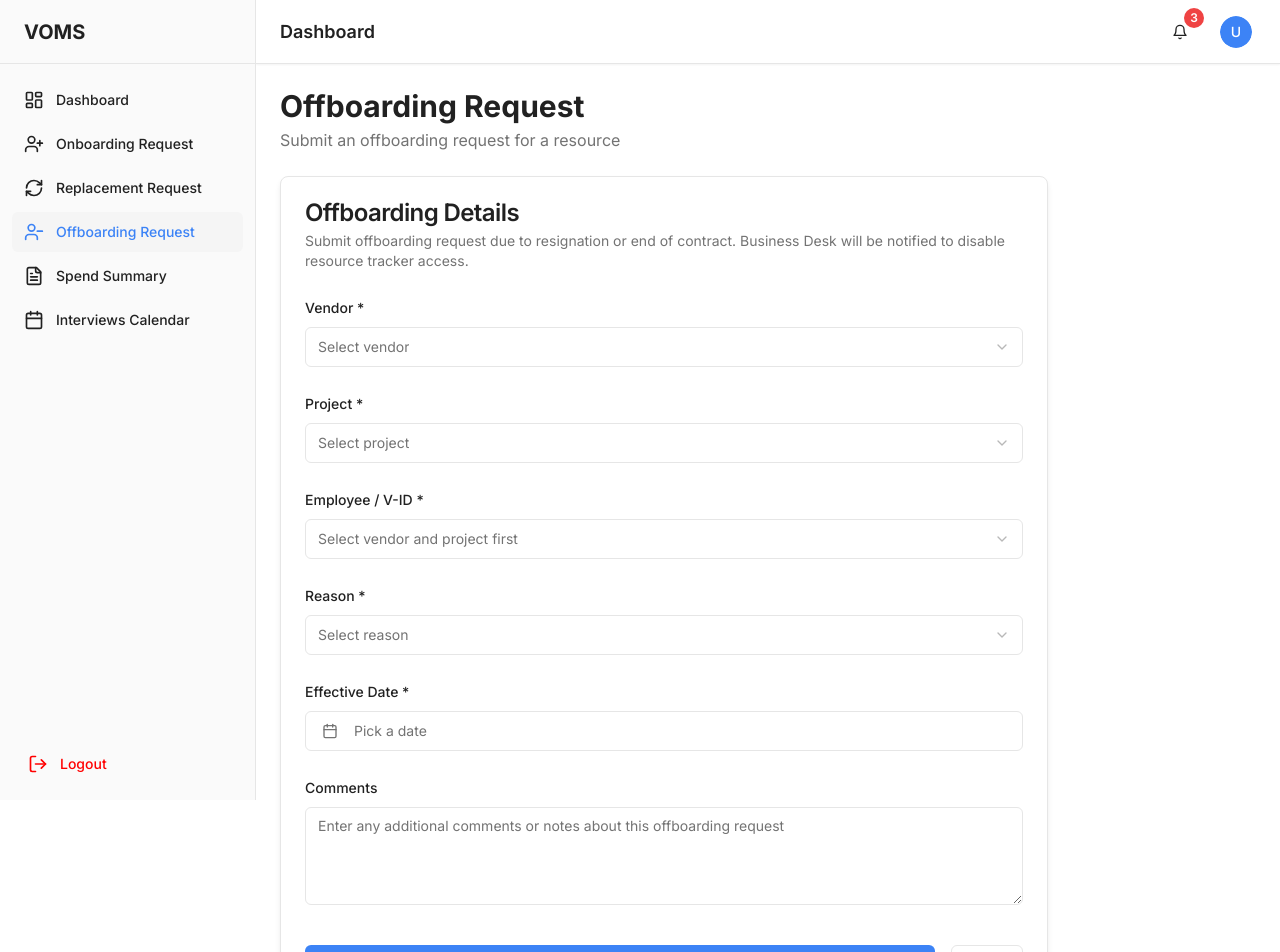
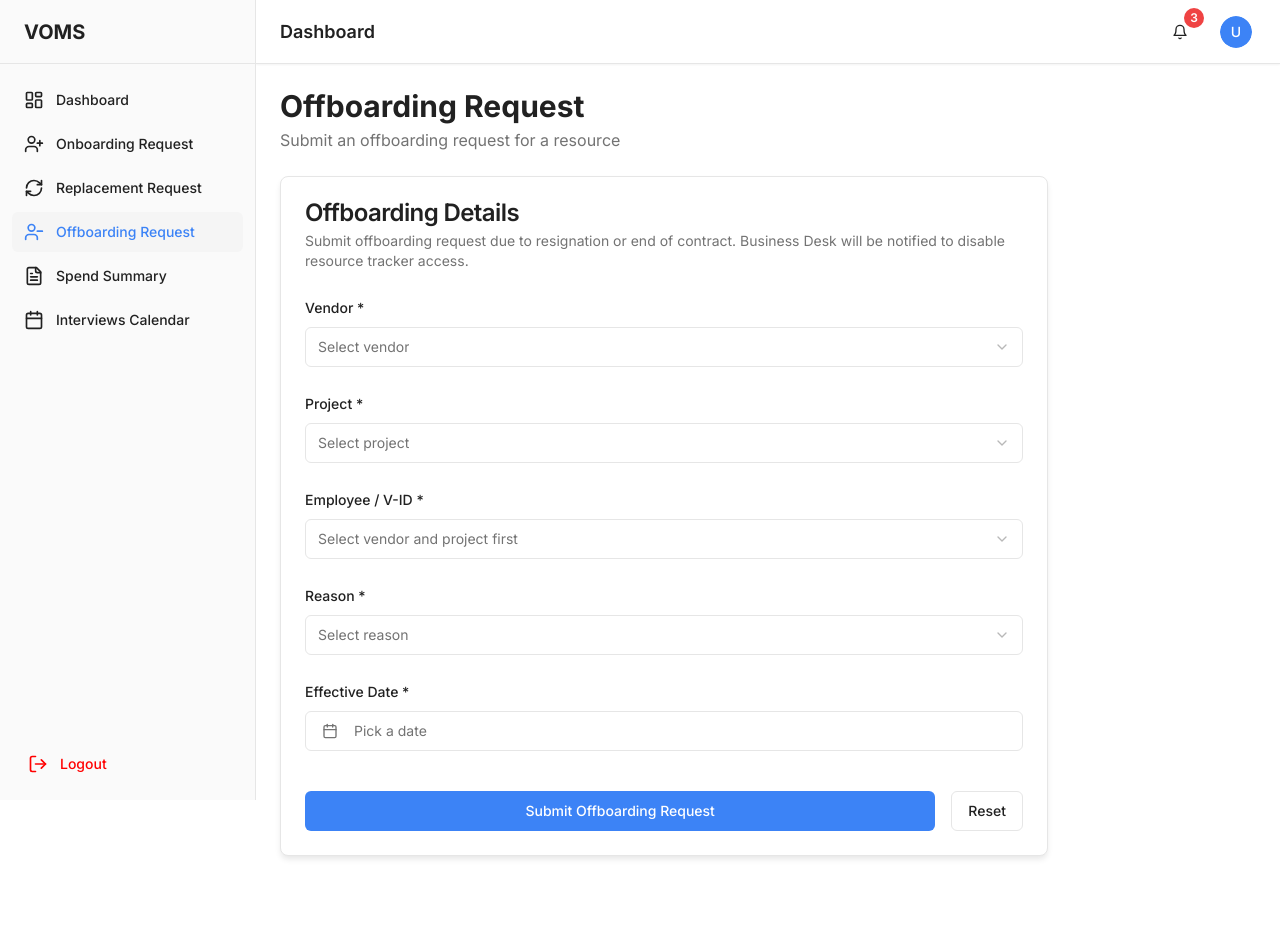
Before and after one commit to richareddy03/Vendor_Management, a React (Vite) app: page /offboarding in a window 1280 px wide. Shown: the top 952 px of the page. After the commit the page ends 880 px from the top, so only its background shows below. Built offline with nearby package versions, Linux system fonts and the light colour scheme; the HTML template or start-up script is replaced by a standard one.

Commit message:
Removed Comments field in FTE Lead offboarding request

```diff
--- a/src/pages/Offboarding.tsx
+++ b/src/pages/Offboarding.tsx
@@ -264,7 +264,7 @@ export default function Offboarding() {
               </Popover>
             </div>
 
-            <div className="space-y-2">
+            {/* <div className="space-y-2">
               <Label htmlFor="comments">Comments</Label>
               <Textarea
                 id="comments"
@@ -274,10 +274,8 @@ export default function Offboarding() {
                 rows={4}
                 aria-label="Comments"
               />
-              {/* <p className="text-xs text-muted-foreground">
-                Provide details or justifications for the offboarding request (optional).
-              </p> */}
-            </div>
+
+            </div> */}
 
             {/* <div>
               <Label className="flex items-center gap-2">
```
